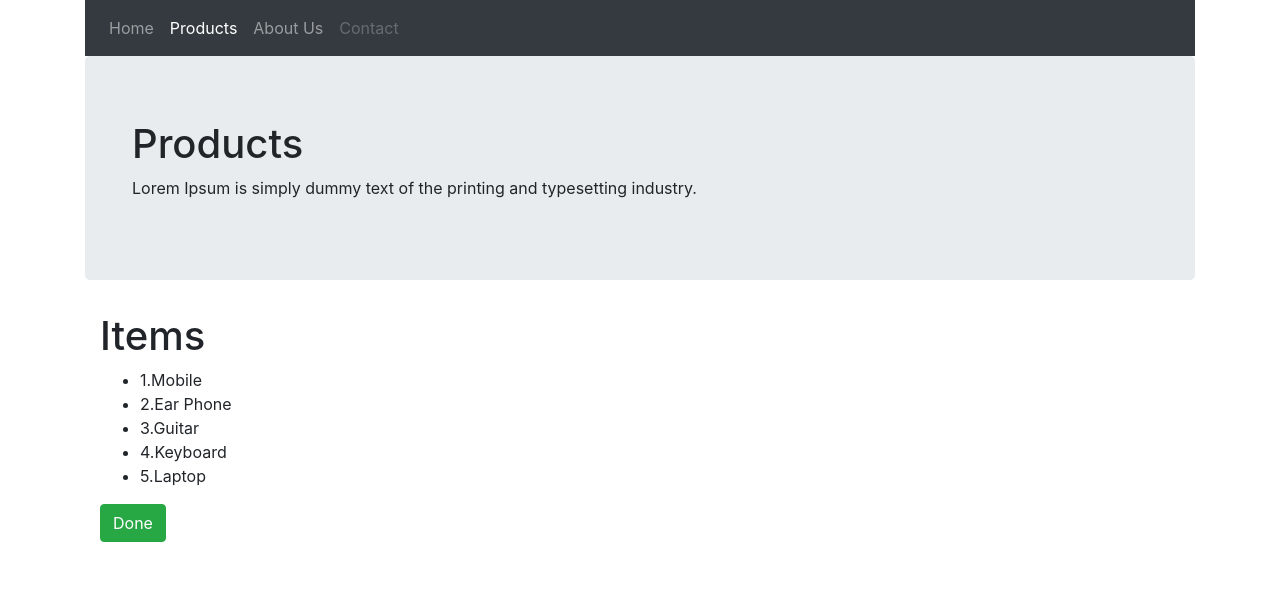
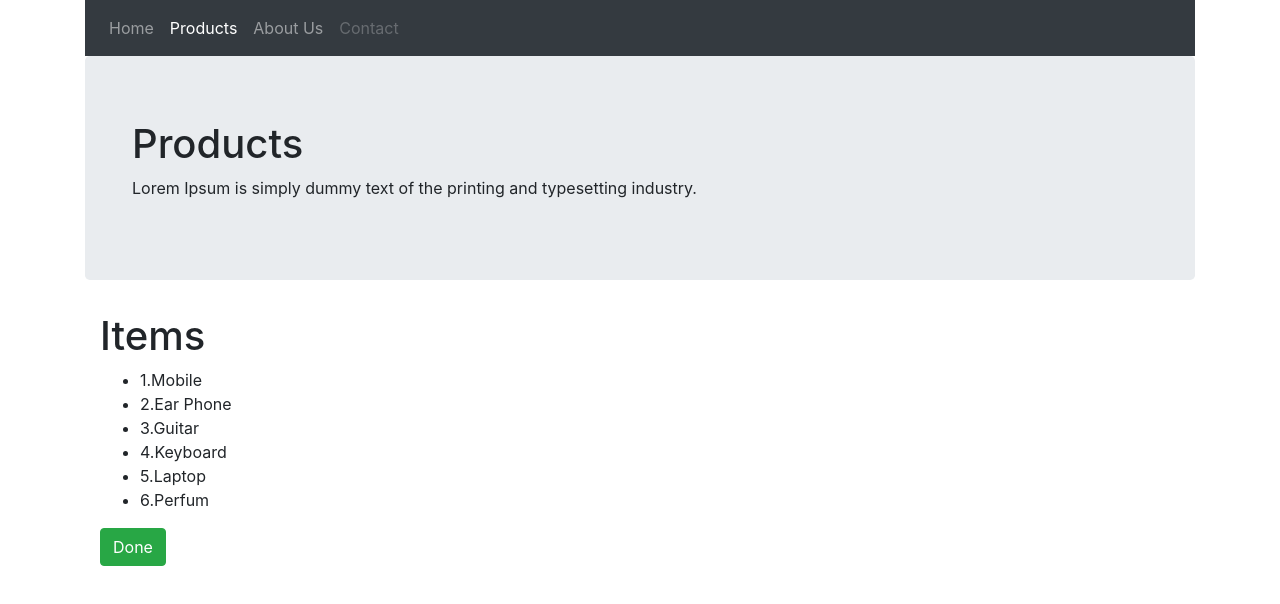
Before and after one commit to solaiman-hridoy/CarSite, a plain HTML site: page products.html in a window 1280 px wide. Drawn offline with nearby package versions, Linux system fonts and the light colour scheme.

Commit message:
Perfume added in produtcs file

```diff
--- a/products.html
+++ b/products.html
@@ -49,6 +49,7 @@
 		  		<li>3.Guitar</li>
 		  		<li>4.Keyboard</li>
 		  		<li>5.Laptop</li>
+		  		<li>6.Perfum</li>
 		  	</ul>
 		<button type="button" class="btn btn-success">Done</button>
 		</div>
```
